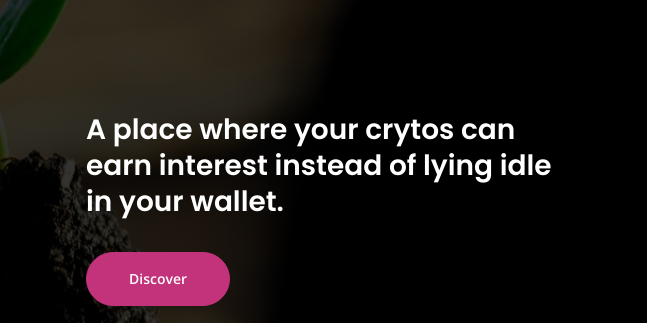
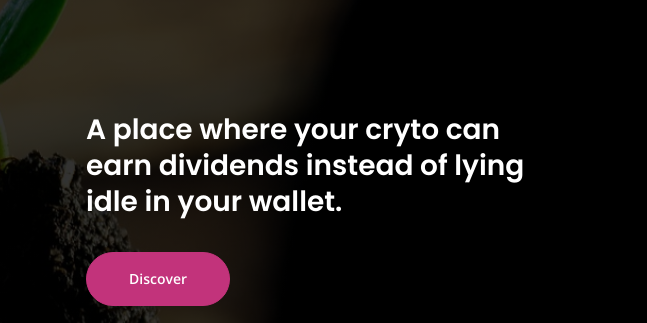
Before and after one commit to liberdapps/liberdapps.github.io, a plain HTML site: page DivBox/index.html in a window 1280 px wide. Shown: the part 184-507 px from the top of the page, 633-1280 px from the left. Drawn offline with nearby package versions, Linux system fonts and the light colour scheme; files whose address does not match are found by name.

Commit message:
Update index.html

```diff
--- a/DivBox/index.html
+++ b/DivBox/index.html
@@ -70,7 +70,7 @@
                 </div> <!-- end of col -->
                 <div class="col-lg-6">
                     <div class="text-container">
-                        <h3>A place where your crytos can earn interest instead of lying idle in your wallet.</h3>
+                        <h3>A place where your cryto can earn dividends instead of lying idle in your wallet.</h3>
                         <a class="btn-solid-lg page-scroll" href="#details">Discover</a>
                     </div> <!-- end of text-container -->
                 </div> <!-- end of col -->
```
